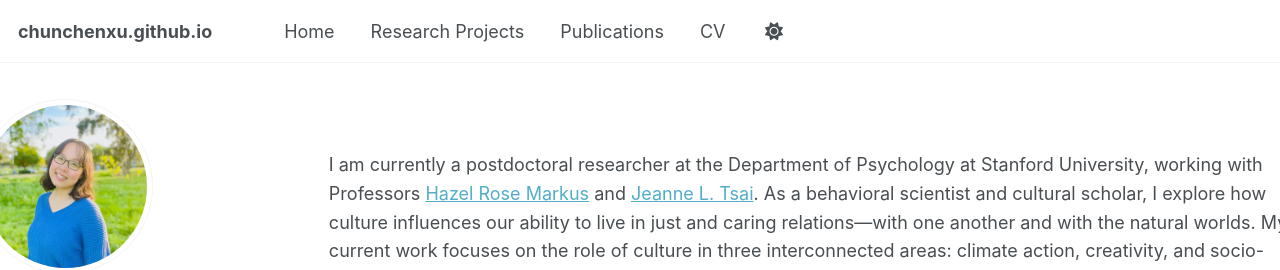
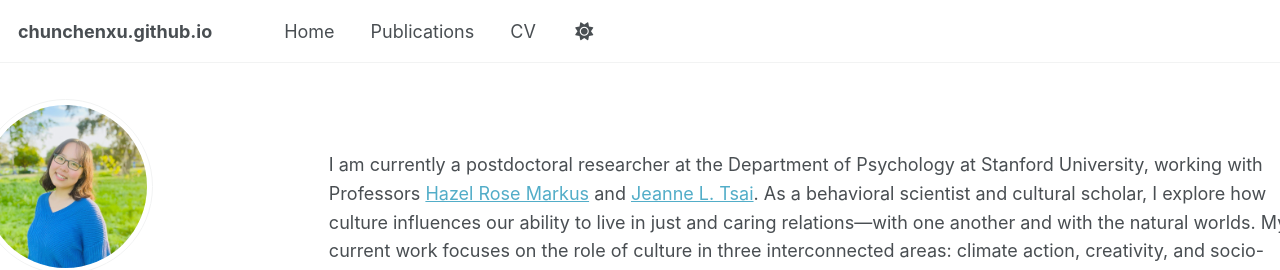
Before and after one commit to chunchenxu/chunchenxu.github.io, a Jekyll site: the page built from _pages/about.html, in a window 1280 px wide. Shown: the top 270 px of the page. Built offline with Jekyll 4.4.1, drawn with Linux system fonts in a browser that asks for light colours; some web fonts are replaced; a script that is not in the unit is left out.

Commit message:
Update navigation.yml

```diff
--- a/_data/navigation.yml
+++ b/_data/navigation.yml
@@ -1,9 +1,6 @@
 main:
   - title: "Home"
     url: /about.html
-
-  - title: "Research Projects"
-    url: /research.html
 
   - title: "Publications"
     url: /publications.html
```
